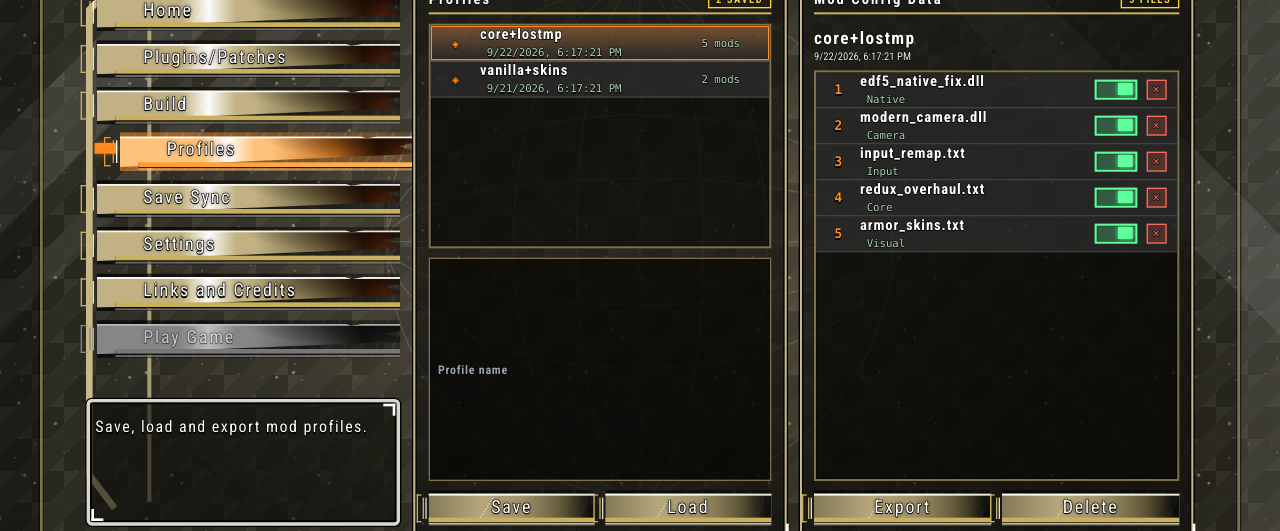
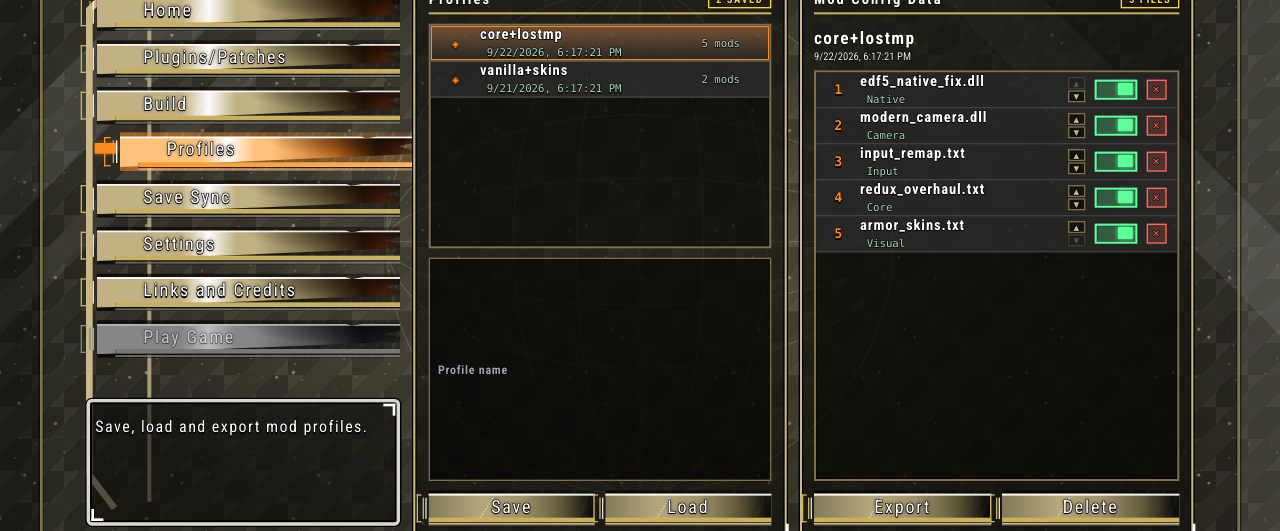
Before and after one commit to FevGrave/EDF-MML-GUI-V2, a React (Vite) app: page /profiles in a window 1280 px wide. Shown: the part 145-676 px from the top of the page. Built offline with nearby package versions, Linux system fonts and the light colour scheme; no server answers.

Commit message:
Add load order reordering controls to mod rows
Co-authored-by: FevGrave <19373020+FevGrave@users.noreply.github.com>

```diff
--- a/src/pages/Profiles.jsx
+++ b/src/pages/Profiles.jsx
@@ -31,6 +31,11 @@ export default function Profiles() {
     setMsg("Uninstalled " + m.name + " — files listed in its config were removed.");
     load();
   };
+  const moveMod = async (fromIdx, toIdx) => {
+    if (!selP) return;
+    await bridge.moveModConfig(selP.id, fromIdx, toIdx);
+    load();
+  };
 
   return (
     <>
@@ -59,14 +64,21 @@ export default function Profiles() {
             <p className="cfn">{selP.name}</p>
             <p className="catsub" style={{ display: "block", margin: "0 0 8px" }}>{new Date(selP.timestamp).toLocaleString()}</p>
             <div className="scroller" style={{ flex: 1, minHeight: 0, border: "3px solid var(--frame2)", background: "rgba(0,0,0,.45)", boxShadow: "inset 0 0 0 1px rgba(0,0,0,.6)" }}>
-              {selP.mods?.map((m, i) => (
-                <div key={m.id || i} className="modrow" style={{ cursor: "default", gridTemplateColumns: "36px 1fr auto auto" }}>
+              {selP.mods?.map((m, i) => {
+                const last = (selP.mods?.length || 0) - 1;
+                return (
+                <div key={m.id || i} className="modrow" style={{ cursor: "default", gridTemplateColumns: "36px 1fr auto auto auto" }}>
                   <span className="ord">{i + 1}</span>
                   <div><b>{m.name}</b><span className="catsub">{m.category}</span></div>
+                  <div className="ordbtns">
+                    <button onClick={(e) => { e.stopPropagation(); moveMod(i, i - 1); }} disabled={i === 0} style={i === 0 ? { opacity: .3, cursor: "default" } : undefined}>▲</button>
+                    <button onClick={(e) => { e.stopPropagation(); moveMod(i, i + 1); }} disabled={i === last} style={i === last ? { opacity: .3, cursor: "default" } : undefined}>▼</button>
+                  </div>
                   <Toggle on={m.enabled} onClick={(e) => { e.stopPropagation(); toggleMod(m, !m.enabled); }} />
                   <button className="unbtn" title="Uninstall" onClick={(e) => { e.stopPropagation(); uninstallMod(m); }}>✕</button>
                 </div>
-              ))}
+                );
+              })}
             </div>
             <DualAction items={[
               { label: "Export", onClick: exp },
```
Also changed, not shown: src/lib/mmlBridge.js.
